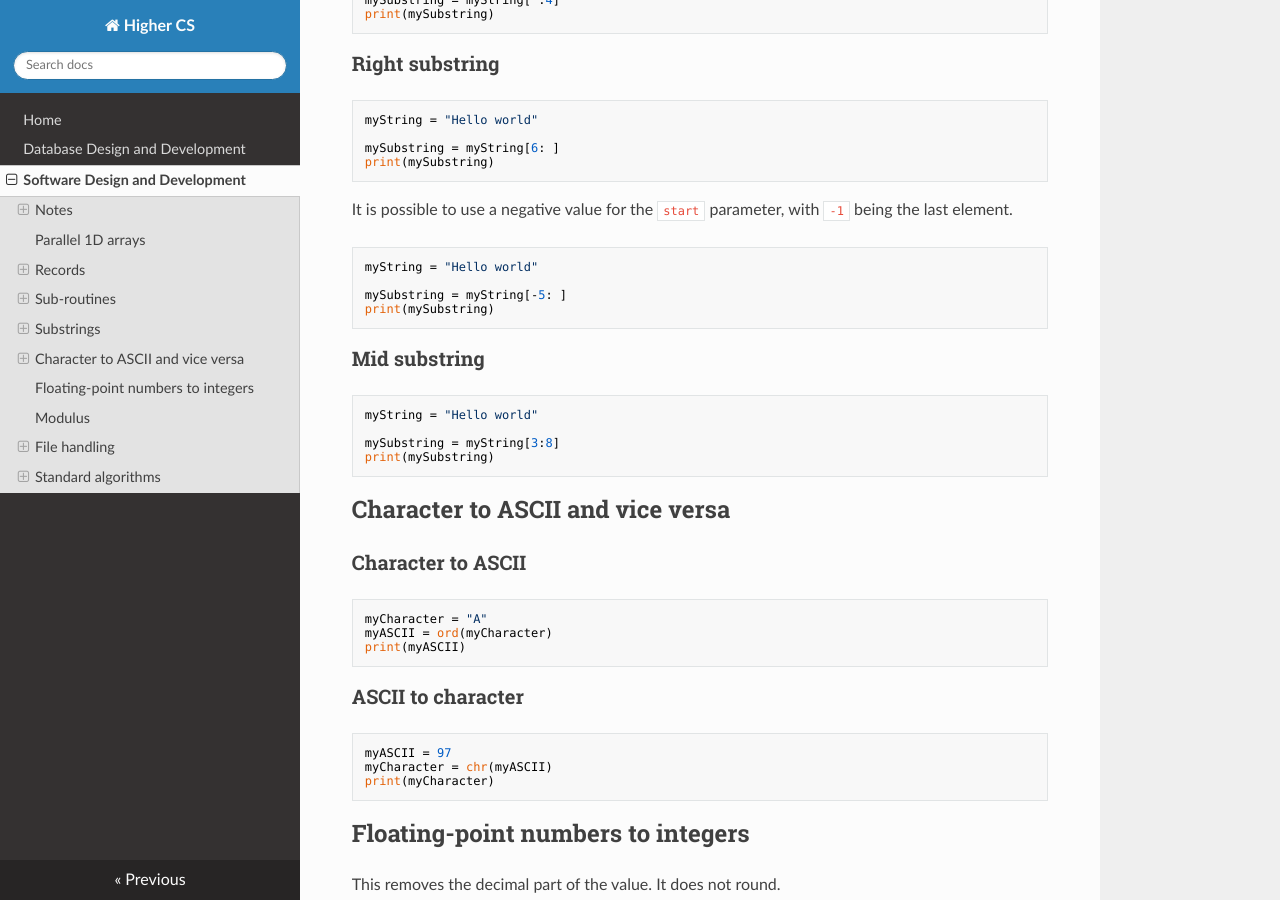
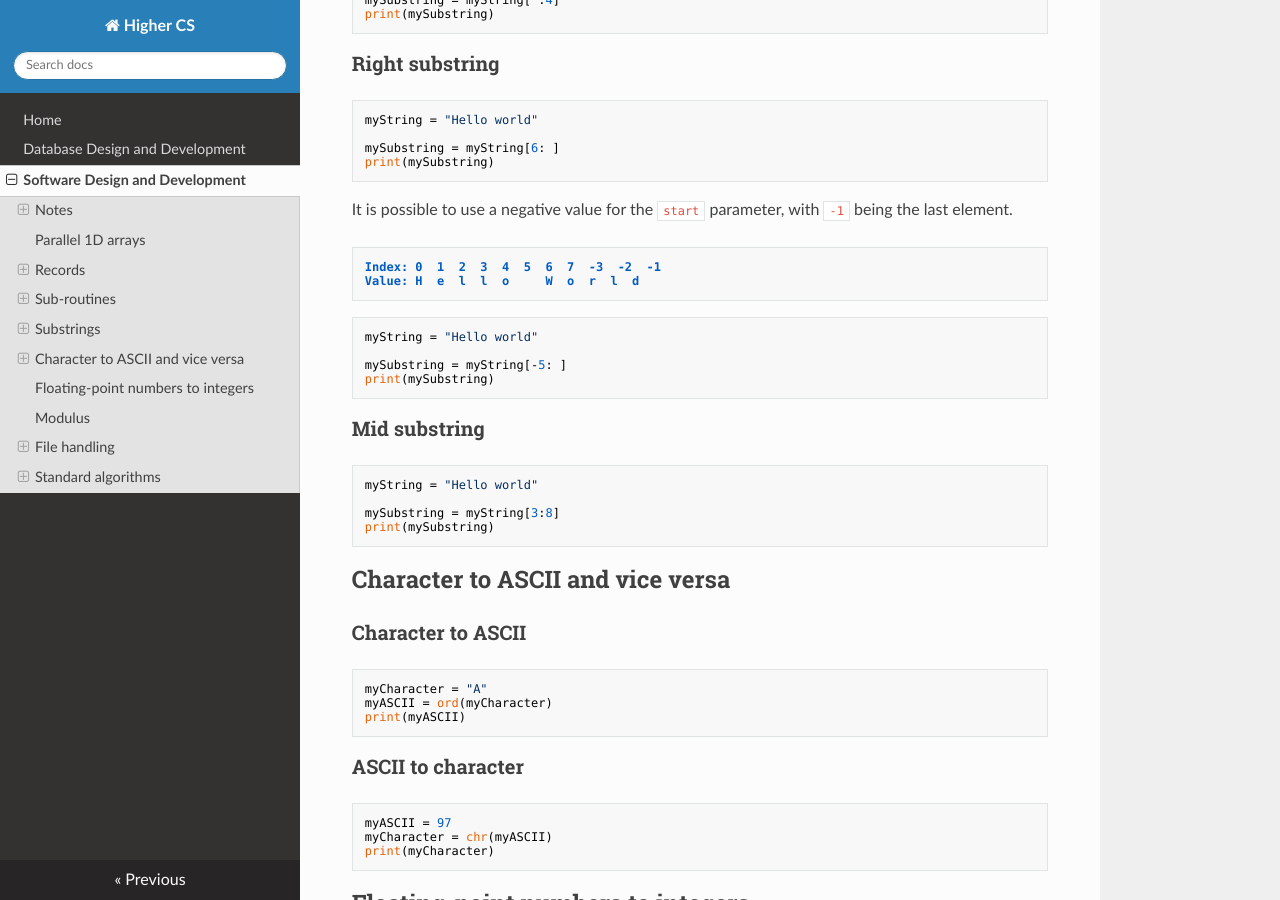
Before and after one commit to MrFriendCS/H-CS, an MkDocs documentation site: the page built from docs/H-CS-SDD.md, in a window 1280 px wide and 900 px high, scrolled down 3692 px. Built offline with MkDocs 1.6.1, drawn with Linux system fonts in a browser that asks for light colours; nearby versions of some CDN libraries.

Commit message:
docs/H-CS-SDD.md updated from https://stackedit.io/

````diff
--- a/docs/H-CS-SDD.md
+++ b/docs/H-CS-SDD.md
@@ -197,6 +197,11 @@ print(mySubstring)
 ```
 
 It is possible to use a negative value for the `start` parameter, with `-1` being the last element.
+
+```
+Index: 0  1  2  3  4  5  6  7  -3  -2  -1
+Value: H  e  l  l  o     W  o  r  l  d
+```
 
 ``` python
 myString = "Hello world"
````
Also changed, not shown: other parts of docs/H-CS-SDD.md (+1 -1 lines).
